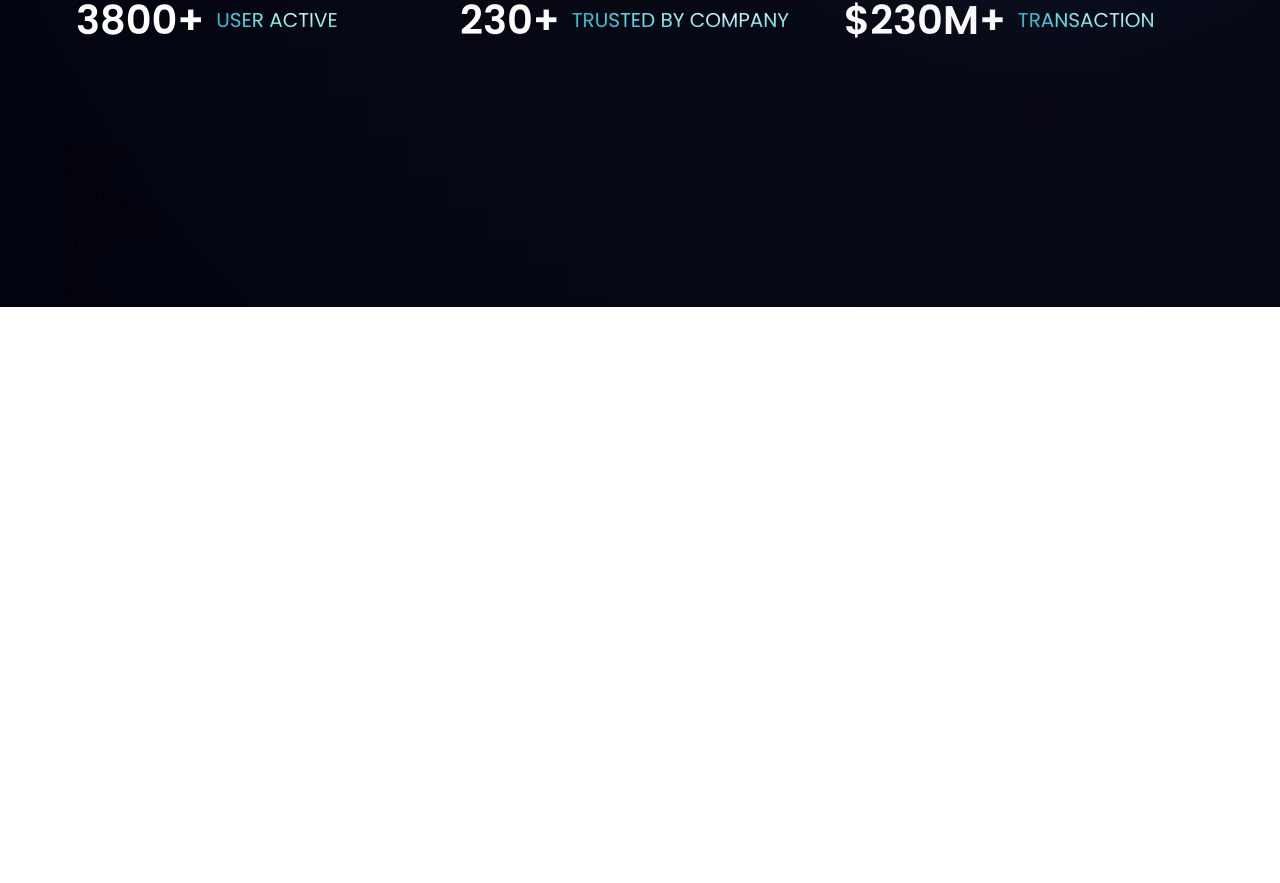
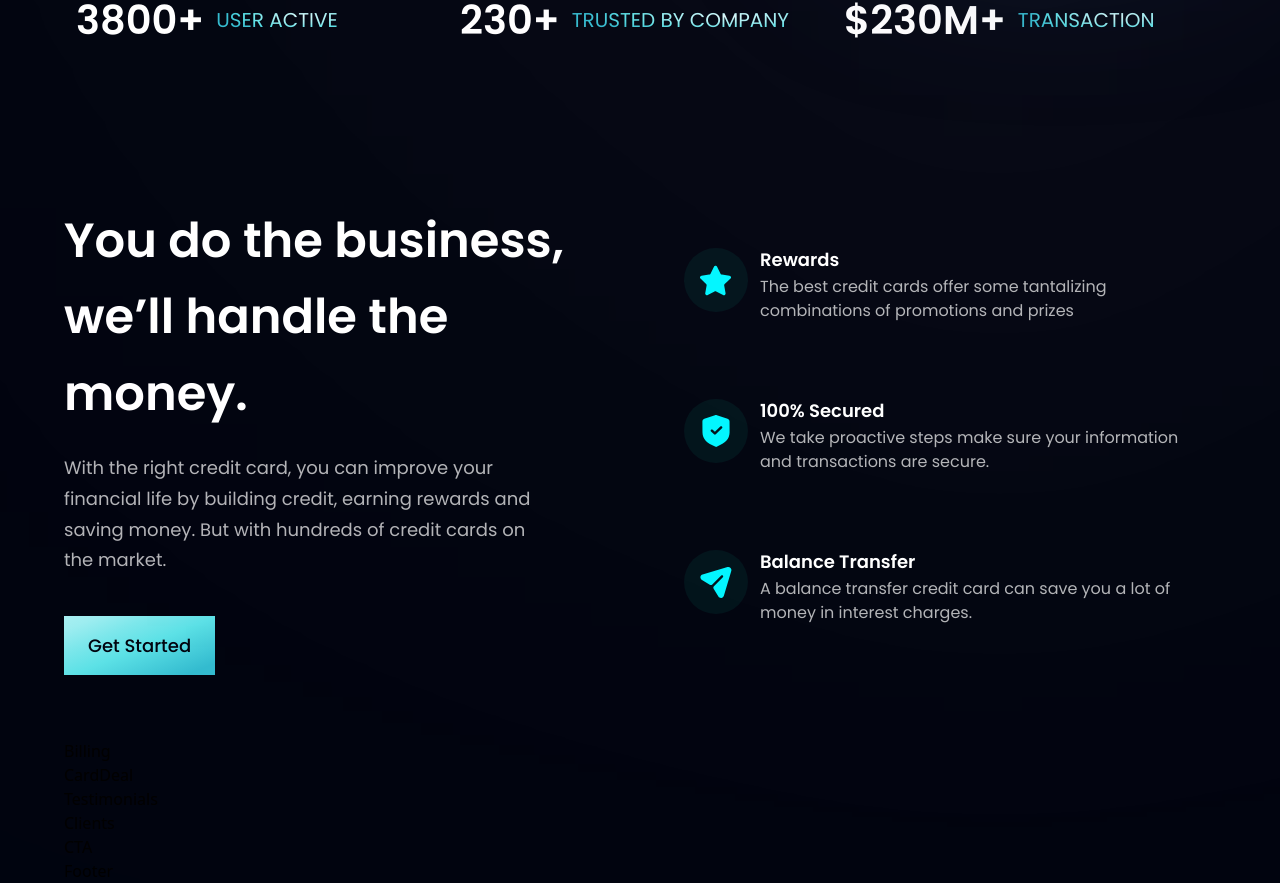
Before and after one commit to Roshanchau/HoobankUI, a React (Vite) app: page / in a window 1280 px wide. Shown: the part 735-1618 px from the top of the page. Before the commit the page ends 1042 px from the top, so only its background shows below. Built offline with nearby package versions, Linux system fonts and the light colour scheme.

Commit message:
Business section completed

```diff
--- a/src/components/Business.jsx
+++ b/src/components/Business.jsx
@@ -1,9 +1,70 @@
-import React from 'react'
+import React from "react";
+import { features } from "../constants";
+import styles, { layout } from "../style";
+import Button from "./Button";
 
-const Business = () => {
-  return (
-    <div>Business</div>
-  )
-}
+const FeatureCard = ({ icon, title, content, index }) => (
+  <div
+    className={`flex flex-row p-6 rounded-[20px]
+   ${index !== features.length - 1 ? "mb-6" : "mb-0"}
+   feature-card
+  `}
+  >
+    <div
+      className={`w-[64px] h-[64px]
+    rounded-full ${styles.flexCenter}
+    bg-dimBlue
+    `}
+    >
+      <img src={icon} alt="icon" className="w-[50%] h-[50%] object-contain" />
+    </div>
+    <div className="flex-1 felx flex-col ml-3">
+      <h4
+        className="font-poppins font-semibold
+      text-white text-[18px] leading-[23px]
+      mb-1
+      "
+      >
+        {title}
+      </h4>
+      <p
+        className="font-poppins font-normal
+      text-dimWhite text-[16px] leading-[24px]
+      mb-1
+      "
+      >
+        {content}
+      </p>
+    </div>
+  </div>
+);
 
-export default Business
+const Business = () => (
+  <section id="features" className={layout.section}>
+    <div className={layout.sectionInfo}>
+      <h2 className={styles.heading2}>
+        You do the business,
+        <br className="sm:block hidden" />
+        we’ll handle the money.
+      </h2>
+      <p
+        className={`${styles.paragraph}
+        max-w-[470px] mt-5
+        `}
+      >
+        With the right credit card, you can improve your financial life by
+        building credit, earning rewards and saving money. But with hundreds of
+        credit cards on the market.
+      </p>
+
+      <Button styles="mt-10" />
+    </div>
+    <div className={`${layout.sectionImg} flex-col`}>
+      {features.map((feature, index) => (
+        <FeatureCard key={feature.id} {...feature} index={index} />
+      ))}
+    </div>
+  </section>
+);
+
+export default Business;
--- a/src/components/Button.jsx
+++ b/src/components/Button.jsx
@@ -1,8 +1,13 @@
 import React from 'react'
 
-const Button = () => {
+const Button = ({styles}) => {
   return (
-    <div>Button</div>
+    <button type='button' className={`py-4 px-6
+    bg-blue-gradient font-poppins font-medium
+    text-[18px] text-primary outline-none ${styles}
+    `}>
+      Get Started
+    </button>
   )
 }
 
```
